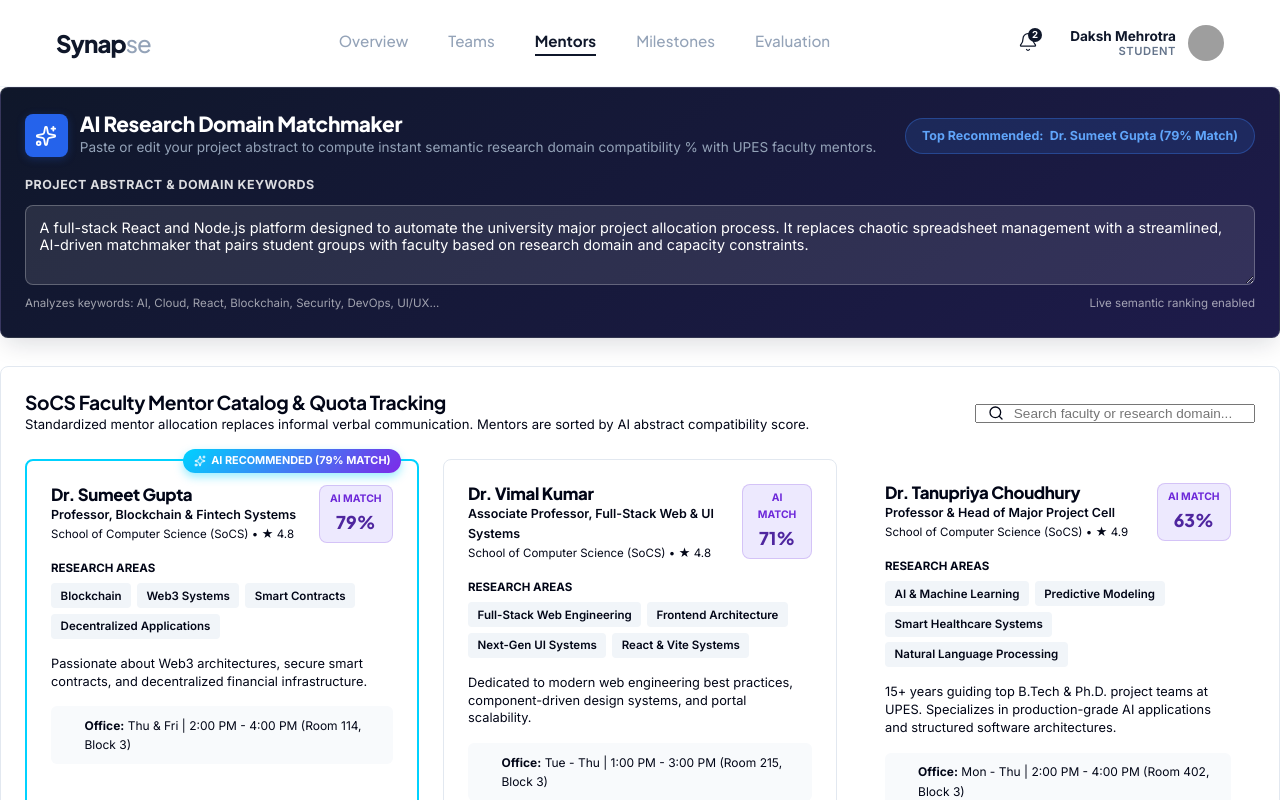
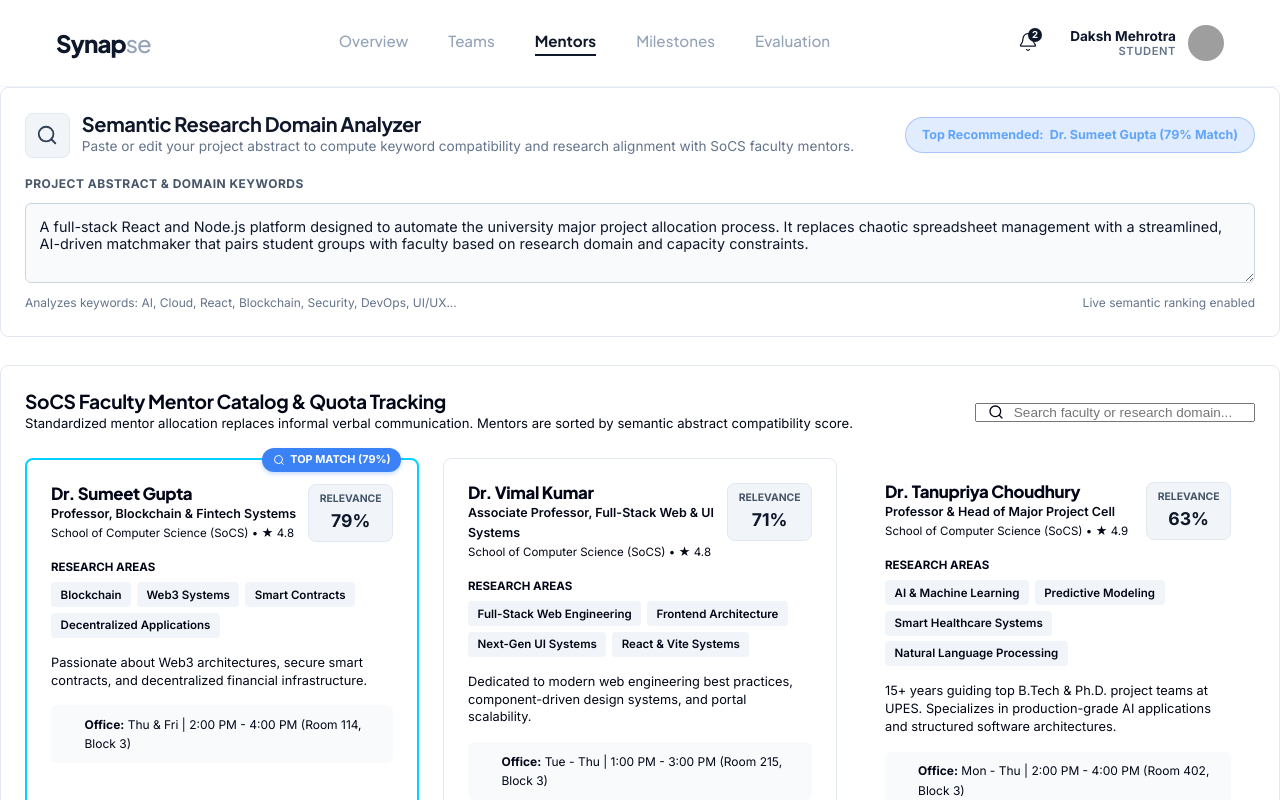
Before and after one commit to DakshMehrotra/UPES-Synapse-Portal, a React (Vite) app: page / in a window 1280 px wide. Both pictures are taken after a click on the button "Mentor Hub". Shown: the top 800 px of the page. Built offline with nearby package versions, Linux system fonts and the light colour scheme; grey boxes are pictures that could not be loaded.

Commit message:
style: remove AI aesthetics and add explanatory comments

```diff
--- a/src/pages/MentorAllocation.jsx
+++ b/src/pages/MentorAllocation.jsx
@@ -84,36 +84,40 @@ export const MentorAllocation = () => {
   return (
     <div className="animate-fade-in" style={{ display: 'flex', flexDirection: 'column', gap: '1.75rem' }}>
 
-      {/* 1. TOP AI ABSTRACT MATCHMAKER ENGINE (Standout WOW Feature) */}
+      {/*
+        1. TOP ABSTRACT ANALYZER ENGINE (Developer-Style)
+        This section allows students to paste their project abstract.
+        It calculates a semantic keyword match against the faculty's research domains.
+      */}
       <div
         className="portal-card"
         style={{
-          background: 'linear-gradient(145deg, #0f172a 0%, #1e1b4b 100%)',
-          color: 'white',
-          border: '1px solid rgba(255, 255, 255, 0.12)',
-          boxShadow: '0 10px 25px -5px rgba(15, 23, 42, 0.15)'
+          backgroundColor: '#ffffff',
+          color: 'var(--text-primary)',
+          border: '1px solid var(--border-color)',
+          boxShadow: 'var(--shadow-sm)'
         }}
       >
         <div style={{ display: 'flex', alignItems: 'center', justifyContent: 'space-between', flexWrap: 'wrap', gap: '1rem', marginBottom: '1rem' }}>
           <div style={{ display: 'flex', alignItems: 'center', gap: '0.75rem' }}>
             <div style={{
-              backgroundColor: '#2563eb',
-              color: '#ffffff',
+              backgroundColor: '#f1f5f9',
+              color: '#334155',
               padding: '0.65rem',
               borderRadius: '8px',
               display: 'flex',
               alignItems: 'center',
               justifyContent: 'center',
-              boxShadow: '0 2px 8px rgba(37,99,235,0.25)'
+              border: '1px solid #e2e8f0'
             }}>
-              <Sparkles size={22} />
+              <Search size={22} />
             </div>
             <div>
-              <h2 style={{ fontSize: '1.3rem', fontWeight: 800, color: 'white' }}>
-                AI Research Domain Matchmaker
+              <h2 style={{ fontSize: '1.25rem', fontWeight: 700, color: '#0f172a' }}>
+                Semantic Research Domain Analyzer
               </h2>
-              <p style={{ fontSize: '0.85rem', color: '#94a3b8' }}>
-                Paste or edit your project abstract to compute instant semantic research domain compatibility % with UPES faculty mentors.
+              <p style={{ fontSize: '0.85rem', color: '#64748b' }}>
+                Paste or edit your project abstract to compute keyword compatibility and research alignment with SoCS faculty mentors.
               </p>
             </div>
           </div>
@@ -137,7 +141,7 @@ export const MentorAllocation = () => {
 
         {/* Abstract Input Textarea */}
         <div style={{ display: 'flex', flexDirection: 'column', gap: '0.6rem' }}>
-          <label style={{ fontSize: '0.78rem', fontWeight: 700, color: 'rgba(255,255,255,0.85)', textTransform: 'uppercase', letterSpacing: '0.04em' }}>
+          <label style={{ fontSize: '0.75rem', fontWeight: 700, color: '#475569', textTransform: 'uppercase', letterSpacing: '0.04em' }}>
             PROJECT ABSTRACT & DOMAIN KEYWORDS
           </label>
           <textarea
@@ -146,16 +150,16 @@ export const MentorAllocation = () => {
             onChange={(e) => setAbstractText(e.target.value)}
             placeholder="Describe your project (e.g., AI/ML, React portal, blockchain security, cloud microservices...)"
             style={{
-              backgroundColor: 'rgba(255,255,255,0.1)',
-              border: '1px solid rgba(255,255,255,0.25)',
-              color: 'white',
-              borderRadius: '8px',
+              backgroundColor: '#f8fafc',
+              border: '1px solid #cbd5e1',
+              color: '#0f172a',
+              borderRadius: '6px',
               padding: '0.85rem',
               fontSize: '0.9rem',
               fontFamily: 'var(--font-primary)'
             }}
           />
-          <div style={{ display: 'flex', justifyContent: 'space-between', alignItems: 'center', fontSize: '0.72rem', color: 'rgba(255,255,255,0.6)' }}>
+          <div style={{ display: 'flex', justifyContent: 'space-between', alignItems: 'center', fontSize: '0.75rem', color: '#64748b' }}>
             <span>Analyzes keywords: AI, Cloud, React, Blockchain, Security, DevOps, UI/UX...</span>
             <span>Live semantic ranking enabled</span>
           </div>
@@ -227,7 +231,11 @@ export const MentorAllocation = () => {
         </div>
       )}
 
-      {/* 3. FACULTY MENTORS DIRECTORY & MATCH SCORES */}
+      {/*
+        3. FACULTY MENTORS DIRECTORY & MATCH SCORES
+        Displays all mentors sorted by their semantic relevance score.
+        Includes a search filter and visually highlights the top recommended mentor.
+      */}
       <div className="portal-card">
         <div style={{ display: 'flex', justifyContent: 'space-between', alignItems: 'center', flexWrap: 'wrap', gap: '1rem', marginBottom: '1.5rem' }}>
           <div>
@@ -235,7 +243,7 @@ export const MentorAllocation = () => {
               SoCS Faculty Mentor Catalog & Quota Tracking
             </h3>
             <p style={{ fontSize: '0.82rem', color: 'var(--text-secondary)' }}>
-              Standardized mentor allocation replaces informal verbal communication. Mentors are sorted by AI abstract compatibility score.
+              Standardized mentor allocation replaces informal verbal communication. Mentors are sorted by semantic abstract compatibility score.
             </p>
           </div>
 
@@ -281,19 +289,19 @@ export const MentorAllocation = () => {
                       position: 'absolute',
                       top: '-12px',
                       right: '16px',
-                      background: 'linear-gradient(135deg, #00d2ff, #7d2ae8)',
+                      backgroundColor: '#3b82f6',
                       color: 'white',
                       fontSize: '0.68rem',
-                      fontWeight: 800,
+                      fontWeight: 700,
                       padding: '0.2rem 0.65rem',
                       borderRadius: '99px',
                       display: 'flex',
                       alignItems: 'center',
                       gap: '0.35rem',
-                      boxShadow: '0 4px 10px rgba(0, 210, 255, 0.4)'
+                      boxShadow: '0 2px 4px rgba(59, 130, 246, 0.3)'
                     }}>
-                      <Sparkles size={12} />
-                      <span>AI RECOMMENDED ({mentor.matchScore}% MATCH)</span>
+                      <Search size={12} />
+                      <span>TOP MATCH ({mentor.matchScore}%)</span>
                     </div>
                   )}
 
@@ -331,16 +339,16 @@ export const MentorAllocation = () => {
                       </div>
                     </div>
 
-                    {/* AI Match Score Badge */}
+                    {/* Semantic Match Score Badge */}
                     <div style={{
                       textAlign: 'center',
-                      backgroundColor: '#ede9fe',
+                      backgroundColor: '#f1f5f9',
                       padding: '0.35rem 0.65rem',
                       borderRadius: '8px',
-                      border: '1px solid rgba(109, 40, 217, 0.2)'
+                      border: '1px solid #e2e8f0'
                     }}>
-                      <div style={{ fontSize: '0.65rem', color: '#6d28d9', fontWeight: 700 }}>AI MATCH</div>
-                      <div style={{ fontSize: '1.1rem', fontWeight: 900, color: '#4f269f', fontFamily: 'var(--font-heading)' }}>
+                      <div style={{ fontSize: '0.65rem', color: '#475569', fontWeight: 700 }}>RELEVANCE</div>
+                      <div style={{ fontSize: '1.1rem', fontWeight: 800, color: '#0f172a' }}>
                         {mentor.matchScore}%
                       </div>
                     </div>
```
